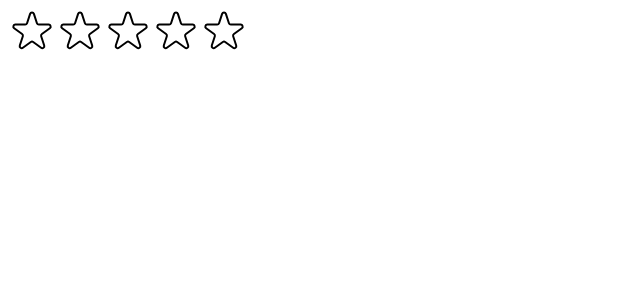
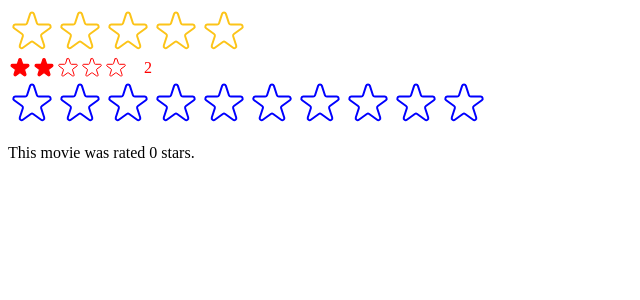
Before and after one commit to mjr0924/usepopcorn, a React (Vite) app: page / in a window 1280 px wide. Shown: the top 300 px of the page, without its empty margins (0-640 px from the left). Built offline with nearby package versions, Linux system fonts and the light colour scheme.

Commit message:
add propTypes config to project

```diff
--- a/package.json
+++ b/package.json
@@ -10,6 +10,7 @@
     "preview": "vite preview"
   },
   "dependencies": {
+    "prop-types": "^15.8.1",
     "react": "^19.0.0",
     "react-dom": "^19.0.0"
   },
--- a/src/StarRaiting.jsx
+++ b/src/StarRating.jsx
@@ -1,4 +1,5 @@
 import { useState } from "react";
+import PropTypes from 'prop-types' ;
 
 const containerStyle = {
   display: "flex",
@@ -8,45 +9,72 @@
 const starContainerStyle = {
   display: "flex",
 };
+
+StarRating.propTypes = {
+  maxRating: PropTypes.number,
+  defaultRating: PropTypes.number,
+  color:PropTypes.string,
+  size:PropTypes.number,
+  messages:PropTypes.array,
+  className:PropTypes.string,
+  onSetRating:PropTypes.func,
+}
+
+export default function StarRating({
+  maxRating = 5,
+  color = "#fcc419",
+  size = 48,
+  className = "",
+  messages = [],
+  defaultRating = 0,
+  onSetRating,
+}) {
+  const [rating, setRating] = useState(defaultRating);
+  const [tempRating, setTempRating] = useState(0);
+  function handleRating(rating) {
+    setRating(rating);
+    onSetRating(rating)
+  }
   const textStyle = {
     lineHeight: "1",
     margin: "0",
+    color,
+    fontSize: `${size / 1.5}px`,
   };
 
-export default function StarRating({ maxRaiting = 5 }) {
-  const [raiting, setRaiting] = useState(0);
-  const [tempRaiting, setTempRaiting] = useState(0);
-  function handleRating(raiting) {
-    setRaiting(raiting);
-  }
   return (
     <>
-      <div style={containerStyle}>
+      <div style={containerStyle} className={className}>
         <div style={starContainerStyle}>
-          {Array.from({ length: maxRaiting }).map((_, i) => (
+          {Array.from({ length: maxRating }).map((_, i) => (
             <Star
               key={i}
               onRate={() => handleRating(i + 1)}
-              full={tempRaiting ? tempRaiting >= i + 1 : raiting >= i + 1}
-              onHoverIn={() => setTempRaiting(i + 1)}
-              onHoverOut={() => setTempRaiting(0)}
+              full={tempRating ? tempRating >= i + 1 : rating >= i + 1}
+              onHoverIn={() => setTempRating(i + 1)}
+              onHoverOut={() => setTempRating(0)}
+              color={color}
+              size={size}
             />
           ))}
         </div>
-        <p style={textStyle}>{tempRaiting || raiting || ""}</p>
+        <p style={textStyle}>
+          {messages.length === maxRating
+            ? messages[tempRating ? tempRating - 1 : rating - 1]
+            : tempRating || rating || ""}
+        </p>
       </div>
     </>
   );
 }
 
+function Star({ onRate, full, onHoverIn, onHoverOut, color, size }) {
   const starStyle = {
-  width: "48px",
-  height: "48px",
+    width: `${size}px`,
+    height: `${size}px`,
     display: "block",
     cursor: "pointer",
   };
-
-function Star({ onRate, full, onHoverIn, onHoverOut }) {
   return (
     <>
       <span
@@ -60,8 +88,8 @@
           <svg
             xmlns="http://www.w3.org/2000/svg"
             viewBox="0 0 20 20"
-            fill="#000"
-            stroke="#000"
+            fill={color}
+            stroke={color}
           >
             <path d="M9.049 2.927c.3-.921 1.603-.921 1.902 0l1.07 3.292a1 1 0 00.95.69h3.462c.969 0 1.371 1.24.588 1.81l-2.8 2.034a1 1 0 00-.364 1.118l1.07 3.292c.3.921-.755 1.688-1.54 1.118l-2.8-2.034a1 1 0 00-1.175 0l-2.8 2.034c-.784.57-1.838-.197-1.539-1.118l1.07-3.292a1 1 0 00-.364-1.118L2.98 8.72c-.783-.57-.38-1.81.588-1.81h3.461a1 1 0 00.951-.69l1.07-3.292z" />
           </svg>
@@ -70,7 +98,7 @@
             xmlns="http://www.w3.org/2000/svg"
             fill="none"
             viewBox="0 0 24 24"
-            stroke="#000"
+            stroke={color}
           >
             <path
               strokeLinecap="round"
--- a/src/main.jsx
+++ b/src/main.jsx
@@ -1,12 +1,27 @@
-import { StrictMode } from "react";
+import { StrictMode, useState } from "react";
 import { createRoot } from "react-dom/client";
-import StarRating from "./StarRaiting";
+import StarRating from "./StarRating";
 // import "./index.css";
 // import App from "./App.jsx";
+
+function Test() {
+  const [movieRating, setMovieRating] = useState(0);
+  return (
+    <div>
+      <StarRating color="blue" maxRating={10} onSetRating={setMovieRating} />
+      <p>This movie was rated {movieRating} stars.</p>
+    </div>
+  );
+}
 
 createRoot(document.getElementById("root")).render(
   <StrictMode>
     {/* <App /> */}
-    <StarRating maxRaiting={5} />
+    <StarRating
+      maxRating={5}
+      messages={["Terrible", "Bad", "Okay", "Good", "Amazing"]}
+    />
+    <StarRating size={24} color="red" className="test" defaultRating={2} />
+    <Test />
   </StrictMode>
 );
```
Also changed, not shown: 1 other file (tests, documents, lock files or other folders). Lines whose indentation alone changed are shown as unchanged.
